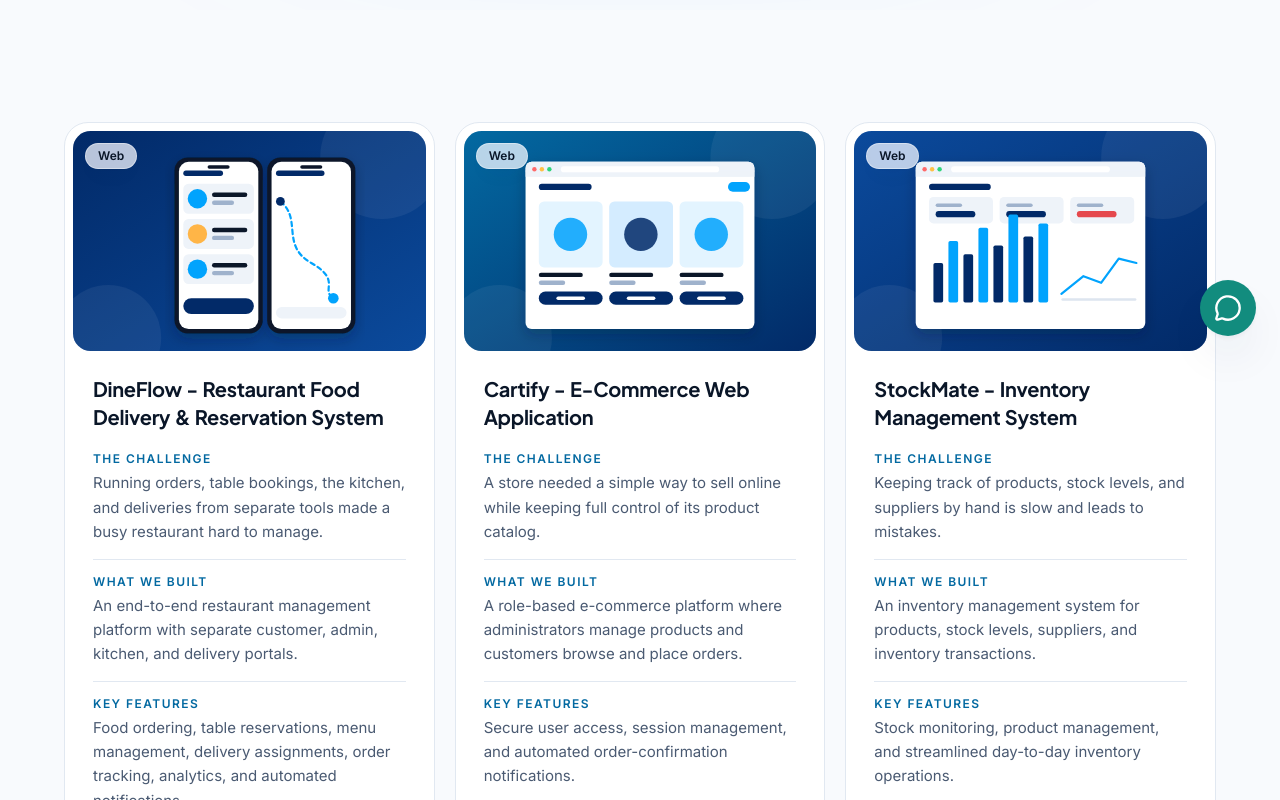
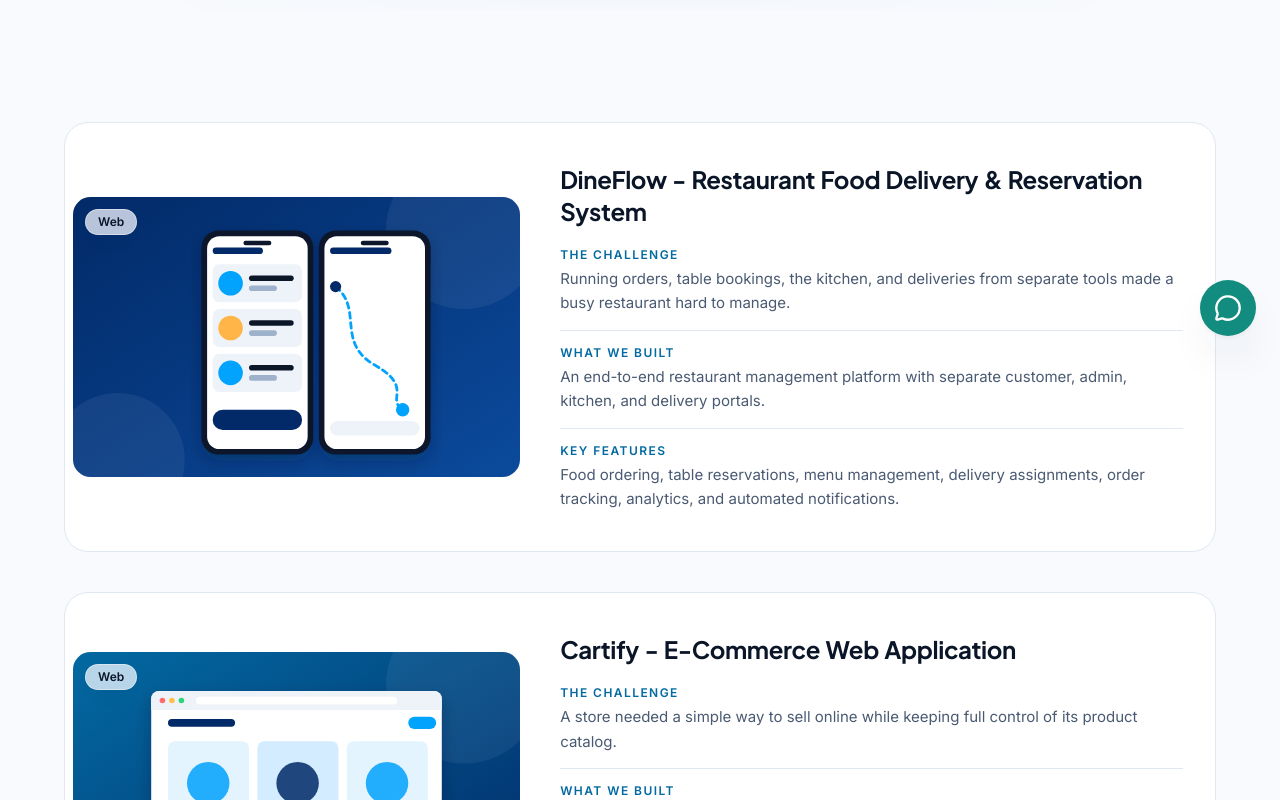
Before and after one commit to Vino200003/Stride-Forward-Technology, a React (Vite) app: page /portfolio in a window 1280 px wide. Shown: the part 440-1240 px from the top of the page. Built offline with nearby package versions, Linux system fonts and the light colour scheme.

Commit message:
feat: update ProjectCard layout and enhance Portfolio project listing style

```diff
--- a/src/components/cards/ProjectCard.tsx
+++ b/src/components/cards/ProjectCard.tsx
@@ -11,7 +11,7 @@ export default function ProjectCard({ project }: { project: Project }) {
   ]
 
   return (
-    <article className="card group flex h-full flex-col overflow-hidden p-2 transition-[transform,box-shadow,border-color] duration-300 ease-out hover:-translate-y-1 hover:border-accent/40 hover:shadow-glow">
+    <article className="card group grid h-full overflow-hidden p-2 transition-[transform,box-shadow,border-color] duration-300 ease-out hover:-translate-y-1 hover:border-accent/40 hover:shadow-glow lg:grid-cols-[2fr_3fr] lg:items-center lg:gap-4">
       <div className="relative aspect-8/5 overflow-hidden rounded-[1.1rem] bg-surface-muted">
         <img
           src={project.image}
@@ -43,8 +43,8 @@ export default function ProjectCard({ project }: { project: Project }) {
         )}
       </div>
 
-      <div className="flex flex-1 flex-col px-4 pt-6 pb-5 sm:px-5">
-        <h3 className="text-xl font-bold text-fg">{project.title}</h3>
+      <div className="flex flex-col px-4 pt-6 pb-5 sm:px-5 lg:px-6 lg:py-8">
+        <h3 className="text-xl font-bold text-fg sm:text-2xl">{project.title}</h3>
         <dl className="mt-5 flex-1 divide-y divide-border text-[0.9375rem]">
           {rows.map((row) => (
             <div key={row.label} className="py-3.5 first:pt-0 last:pb-0">
--- a/src/pages/Portfolio.tsx
+++ b/src/pages/Portfolio.tsx
@@ -66,7 +66,8 @@ export default function Portfolio() {
             Showing {visible.length} {visible.length === 1 ? 'project' : 'projects'}
           </p>
 
-          <motion.ul layout className="mt-10 grid gap-5 sm:grid-cols-2 lg:mt-12 lg:grid-cols-3">
+          {/* Projects stacked one after another, image always on the same side */}
+          <motion.ul layout className="mt-10 flex flex-col gap-8 lg:mt-12 lg:gap-10">
             <AnimatePresence mode="popLayout" initial={false}>
               {visible.map((project) => (
                 <motion.li
```
